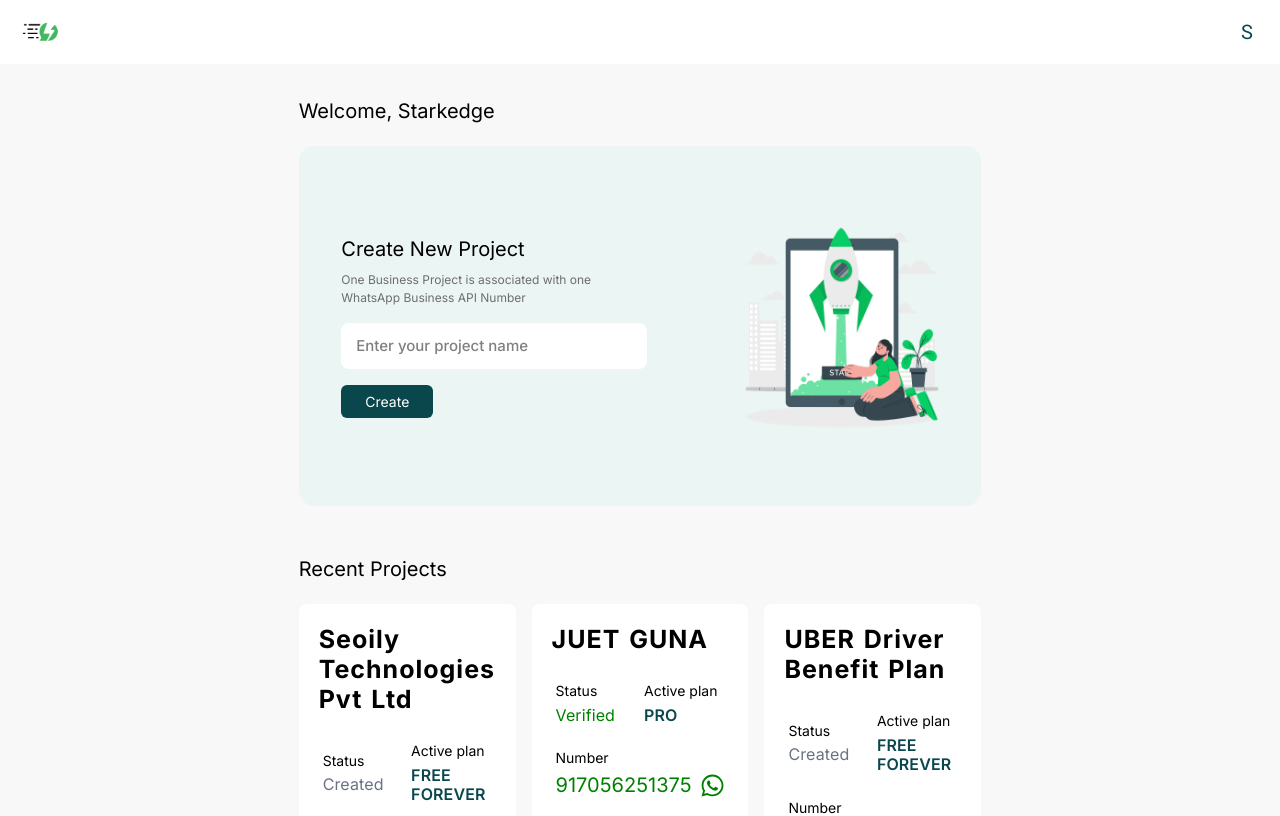
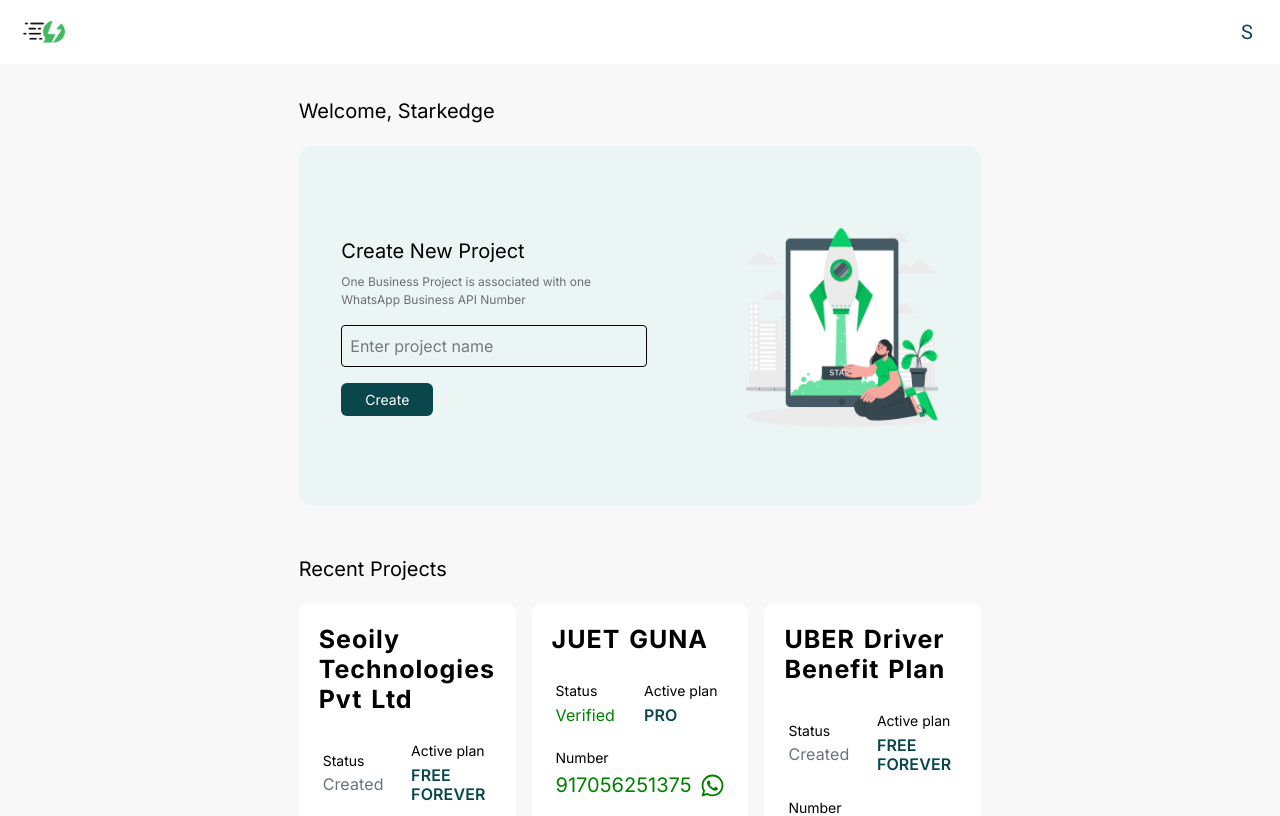
Before and after one commit to vishalsharma121/welcome-page-v1, a React (Vite) app: page / in a window 1280 px wide. Shown: the top 816 px of the page. Built offline with nearby package versions, Linux system fonts and the light colour scheme.

Commit message:
worked on counter

```diff
--- a/src/components/Header.jsx
+++ b/src/components/Header.jsx
@@ -5,8 +5,10 @@
   return (
 <header className="flex justify-between items-center gap-3 w-full h-16 px-4 z-100 bg-white box-border sticky top-0">
       <div className="flex items-center space-x-2">
-        <div className="w-[50px] h-[50px] p-1">
+        <div className="p-1">
+        <div className="w-[50px] h-[50px]">
            <img src={LogoImage} alt="Logo" />
+        </div>
         </div>
       </div>
       <div className="flex items-center space-x-4">
--- a/src/components/ProjectSection.jsx
+++ b/src/components/ProjectSection.jsx
@@ -36,6 +36,7 @@
   ]);
 
   const [newProjectName, setNewProjectName] = useState("");
+  const maxChars = 36;
 
   const formatDate = (date) => {
     const options = { year: "numeric", month: "short", day: "numeric" };
@@ -44,7 +45,10 @@
 
   const handleSubmit = (e) => {
     e.preventDefault();
-    if (newProjectName.trim()) {
+    if (!newProjectName.trim()) {
+      toast.error("Please enter a project name.");
+      return;
+    }
     const createdAt = new Date();
     const formattedDate = formatDate(createdAt);
 
@@ -58,9 +62,6 @@
 
     setProjects([...projects, newProject]);
     setNewProjectName("");
-    } else {
-      toast.error("Please enter a project name.");
-    }
   };
 
   const copyWhatsAppURL = (number) => {
@@ -87,17 +88,37 @@
                 Create New Project
               </h2>
               <p className="text-[12px] text-[#6E6E6E] mb-4">
-              One Business Project is associated with one WhatsApp Business API
-              Number
+                One Business Project is associated with one WhatsApp Business
+                API Number
               </p>
               <form onSubmit={handleSubmit}>
+                <div className="flex flex-col gap-1 relative">
                 <input
                   type="text"
                   value={newProjectName}
-                onChange={(e) => setNewProjectName(e.target.value)}
-                placeholder="Enter your project name"
-                className="px-[15px] py-[12px] text-[15px] font-medium rounded-[8px] w-full bg-white"
+                  onChange={(e) => {
+                    if (e.target.value.length <= maxChars) {
+                      setNewProjectName(e.target.value);
+                    }
+                  }}
+                  placeholder="Enter project name"
+                  className="border p-2 rounded w-full"
                 />
+
+                {/* Show counter only when typing */}
+                {newProjectName.length > 0 && (
+                  <div
+                    className={`absolute top-[10px] right-[10px] text-sm text-right ${
+                      newProjectName.length === maxChars
+                        ? "text-red-500"
+                        : "text-gray-500"
+                    }`}
+                  >
+                    {newProjectName.length} / {maxChars}
+                  </div>
+                )}
+              </div>
+
                 <button
                   type="submit"
                   className="cursor-pointer px-[24px] py-[6px] text-white bg-[#0a474c] text-[0.875rem] mt-4 rounded-[6px]"
@@ -125,16 +146,24 @@
             <div key={index} className="p-[20px] rounded-[8px] bg-white">
               <div className="h-full w-full flex flex-wrap box-border">
                 <div className="w-full">
-            <h2 className="text-[25px] font-inter font-bold leading-[1.2] tracking-[1px] [word-spacing:2px] mb-2">{project.name}</h2>
+                  <h2 className="text-[25px] font-inter font-bold leading-[1.2] tracking-[1px] [word-spacing:2px] mb-2">
+                    {project.name}
+                  </h2>
                   <div className="flex items-center">
                     {/* Status */}
                     <div className="w-6/12 p-1">
                       <div className="pt-4">
-                  <div className="text-[14px] font-inter font-normal leading-[1.334] tracking-[0em] mb-[0.35em]">Status</div>
+                        <div className="text-[14px] font-inter font-normal leading-[1.334] tracking-[0em] mb-[0.35em]">
+                          Status
+                        </div>
                         <div
                           className={`text-[16px] font-inter font-normal leading-[1.235] tracking-[0.00735em]
                           ${project.status === "Created" ? "text-gray-500" : ""}
-  ${project.status === "Verified" ? "text-[#008000] font-medium" : ""}`}
+                          ${
+                            project.status === "Verified"
+                              ? "text-[#008000] font-medium"
+                              : ""
+                          }`}
                         >
                           {project.status}
                         </div>
@@ -143,8 +172,12 @@
                     {/* Plan */}
                     <div className="w-6/12 p-1">
                       <div className="pt-4">
-                  <div className="text-[14px] font-inter font-normal leading-[1.334] tracking-[0em] mb-[0.35em]">Active plan</div>
-                  <div className="text-[16px] font-inter font-semibold leading-[1.235] tracking-[0.00735em] text-[#0a474c] uppercase">{project.plan}</div>
+                        <div className="text-[14px] font-inter font-normal leading-[1.334] tracking-[0em] mb-[0.35em]">
+                          Active plan
+                        </div>
+                        <div className="text-[16px] font-inter font-semibold leading-[1.235] tracking-[0.00735em] text-[#0a474c] uppercase">
+                          {project.plan}
+                        </div>
                       </div>
                     </div>
                   </div>
@@ -152,7 +185,9 @@
                   {/* Number + WhatsApp Icon */}
                   <div className="p-1">
                     <div className="w-8/12 pt-4">
-                <div className="text-[14px] font-inter font-normal leading-[1.334] tracking-[0em] mb-[0.35em]">Number</div>
+                      <div className="text-[14px] font-inter font-normal leading-[1.334] tracking-[0em] mb-[0.35em]">
+                        Number
+                      </div>
                       {project.number !== "N/A" ? (
                         <div className="flex items-center gap-2">
                           <span
@@ -173,7 +208,9 @@
                           </a>
                         </div>
                       ) : (
-                  <span className="text-[16px] font-inter font-semibold leading-[1.235] tracking-[0.00735em] text-gray-500">N/A</span>
+                        <span className="text-[16px] font-inter font-semibold leading-[1.235] tracking-[0.00735em] text-gray-500">
+                          N/A
+                        </span>
                       )}
                     </div>
                   </div>
```
Lines whose indentation alone changed are shown as unchanged.
